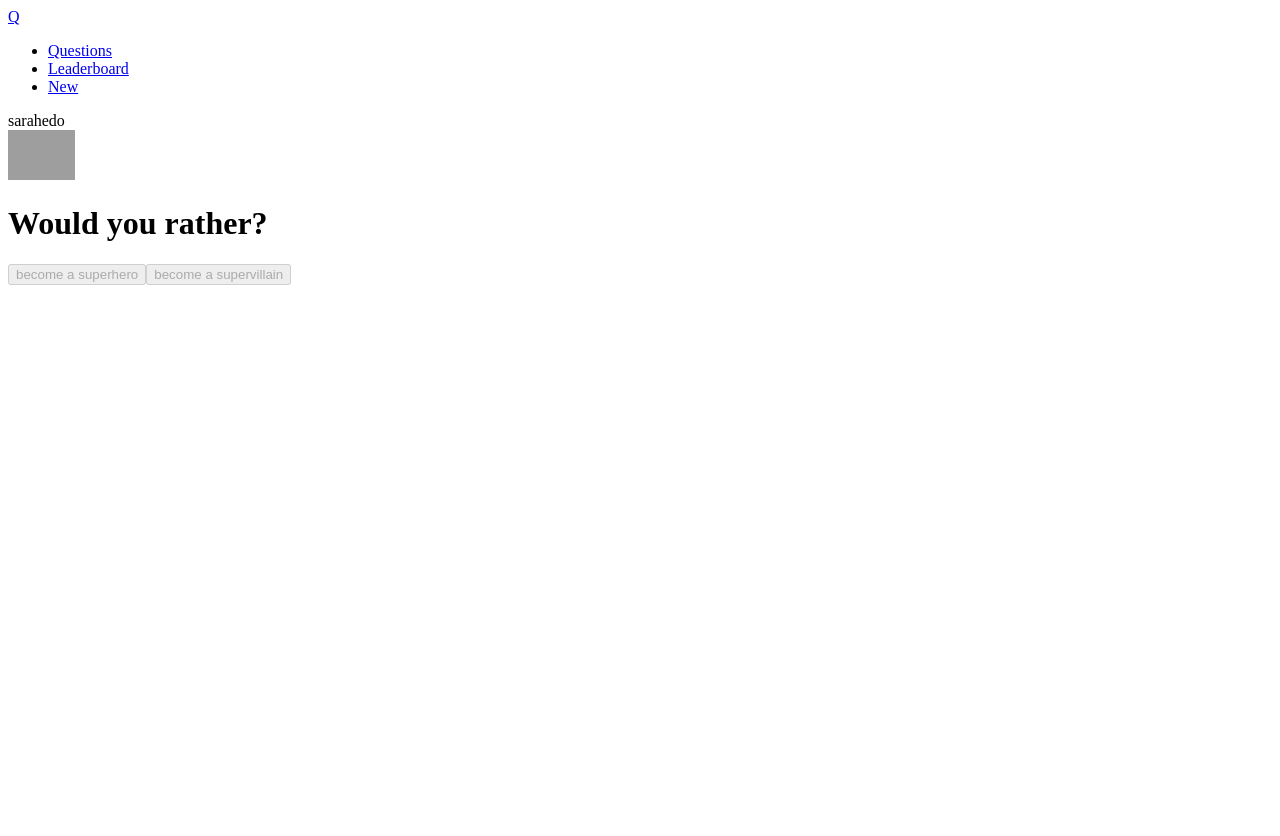
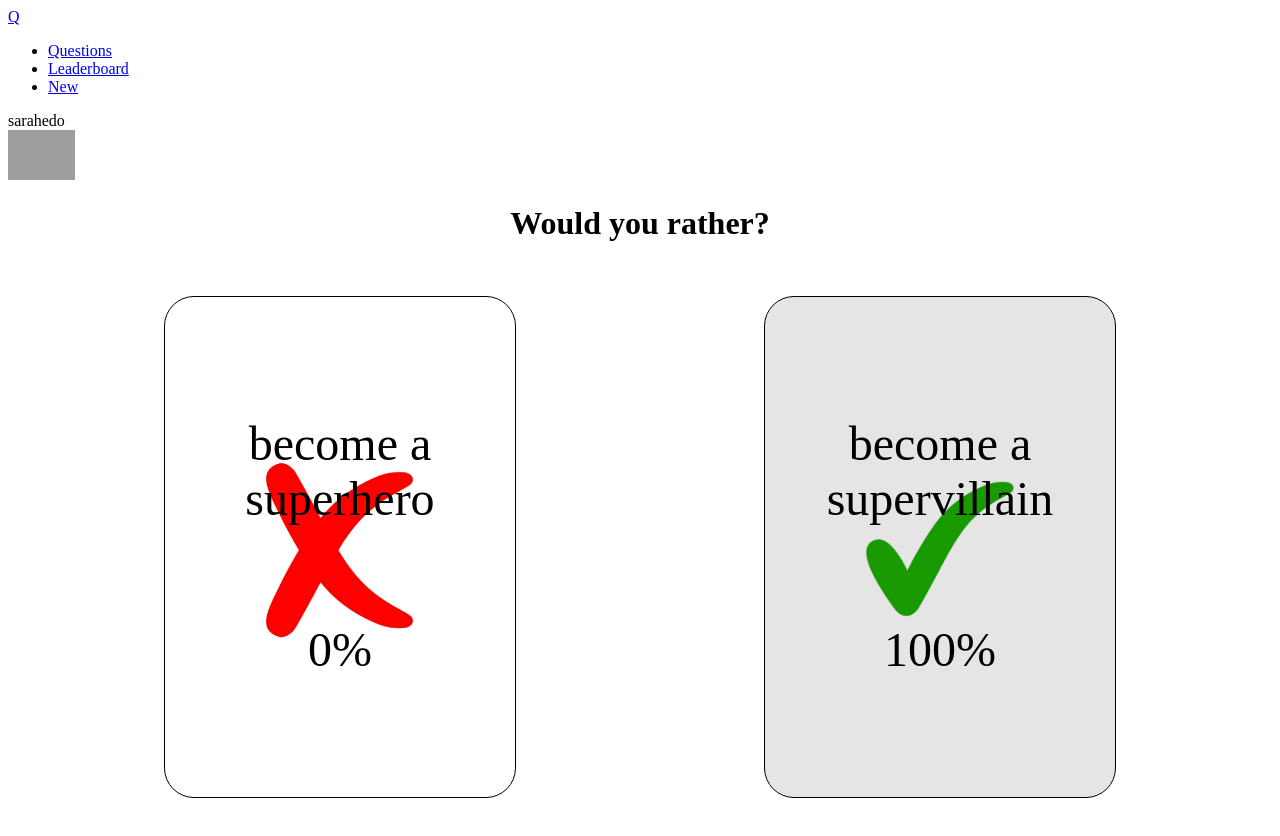
Before and after one commit to SirMatters/udacity_react_would_you_rather, a React (Create React App) app in the folder would_you_rather/: page /questions/6ni6ok3ym7mf1p33lnez in a window 1280 px wide. Before the commit the page ends 800 px from the top, so only its background shows below. Built offline with nearby package versions, Linux system fonts and the light colour scheme; grey boxes are pictures that could not be loaded; the HTML template or start-up script is replaced by a standard one.

Commit message:
refine Question logics for managing answer state and hover. add styling

```diff
--- a/would_you_rather/src/components/Question.js
+++ b/would_you_rather/src/components/Question.js
@@ -4,65 +4,119 @@ import { handleAnswerQuestion } from '../actions/shared';
 
 class Question extends React.Component {
   state = {
-    answer: '',
+    // style class for options
+    optionOne: ['question-option'],
+    optionTwo: ['question-option'],
   };
 
   componentDidMount() {
     const { authedUser } = this.props;
     const { optionOne, optionTwo } = this.props.question;
-    if (optionOne.votes.includes(authedUser)) {
-      this.setState({ answer: 'optionOne' });
-    }
-    if (optionTwo.votes.includes(authedUser)) {
-      this.setState({ answer: 'optionTwo' });
+    if ([...optionOne.votes, ...optionTwo.votes].includes(authedUser)) {
+      const [chosenOption, dismissedOption] = optionOne.votes.includes(
+        authedUser
+      )
+        ? ['optionOne', 'optionTwo']
+        : ['optionTwo', 'optionOne'];
+      this.setState((prevState) => ({
+        ...prevState,
+        [chosenOption]: [...prevState[chosenOption], 'chosen'],
+        [dismissedOption]: [...prevState[dismissedOption], 'dismissed'],
+      }));
     }
   }
 
-  onClick = (e, qid) => {
-    e.preventDefault();
-    const { dispatch, authedUser } = this.props;
+  handleMouseEnter = (hoveredOption) => {
+    // run only if not voted yet
+    if (!this.props.isAnswered) {
+      const nonHoveredOption =
+        hoveredOption === 'optionOne' ? 'optionTwo' : 'optionOne';
+      this.setState((prevState) => ({
+        [nonHoveredOption]: [...prevState[nonHoveredOption], 'no-hover'],
+        [hoveredOption]: [...prevState[hoveredOption], 'hover'],
+      }));
+    }
+  };
+
+  handleMouseLeave = () => {
+    const { optionOne, optionTwo } = this.state;
+    // clear hover and no-hover class on both options when leave
+    this.setState({
+      optionOne: [...optionOne].filter(
+        (c) => !['hover', 'no-hover'].includes(c)
+      ),
+      optionTwo: [...optionTwo].filter(
+        (c) => !['hover', 'no-hover'].includes(c)
+      ),
+    });
+  };
+
+  onClick = (chosenOption, qid) => {
+    const { dispatch, authedUser, isAnswered } = this.props;
     //TODO: ask mentor if it is a good practice or should be done as conditional dispatch? If voting is possible not from one component, it could be bad?
-    dispatch(handleAnswerQuestion(authedUser, qid, e.target.id));
-    this.setState({ answer: e.target.id });
+    if (!isAnswered) {
+      dispatch(handleAnswerQuestion(authedUser, qid, chosenOption));
+      const dismissedOption =
+        chosenOption === 'optionOne' ? 'optionTwo' : 'optionOne';
+
+      this.setState((prevState) => ({
+        [chosenOption]: [...prevState[chosenOption], 'chosen'],
+        [dismissedOption]: [...prevState[dismissedOption], 'dismissed'],
+      }));
+    }
   };
+
   render() {
-    const { question, qid } = this.props;
+    const { question, qid, isAnswered } = this.props;
+
+    function roundNumber(rnum, rlength) {
+      var newnumber =
+        Math.round(rnum * Math.pow(10, rlength)) / Math.pow(10, rlength);
+      return newnumber;
+    }
+
     const totalAnswers = [
       ...question.optionOne.votes,
       ...question.optionTwo.votes,
     ].length;
+    const optionOneAnswers = roundNumber(
+      (question.optionOne.votes.length / totalAnswers) * 100,
+      1
+    );
+
+    const optionTwoAnswers = roundNumber(
+      (question.optionTwo.votes.length / totalAnswers) * 100,
+      1
+    );
+
     // TODO: ask mentor is it a good approach to define classes of chosen answer this way?
-
-    let optionOneClass = 'question-option';
-    let optionTwoClass = 'question-option';
-    if (this.state.answer === 'optionOne') {
-      optionOneClass += ' chosen';
-      optionTwoClass += ' dismissed';
-    } else if (this.state.answer === 'optionTwo') {
-      optionTwoClass += ' chosen';
-      optionOneClass += ' dismissed';
-    }
 
     return (
       <div className='question-display '>
         <h1>Would you rather?</h1>
         <div className='option-container'>
-          <button
-            id='optionOne'
-            className={optionOneClass}
-            onClick={(e) => this.onClick(e, qid)}
-            disabled={this.state.answer ? true : false}
+          <div
+            className={this.state.optionOne.join(' ')}
+            onClick={() => this.onClick('optionOne', qid)}
+            onMouseEnter={() => this.handleMouseEnter('optionOne')}
+            onMouseLeave={this.handleMouseLeave}
           >
-            {question.optionOne.text}
-          </button>
-          <button
-            id='optionTwo'
-            className={optionTwoClass}
-            onClick={(e) => this.onClick(e, qid)}
-            disabled={this.state.answer ? true : false}
+            <p>{question.optionOne.text}</p>
+            {isAnswered ? (
+              <p className='vote-info'>{optionOneAnswers}%</p>
+            ) : null}
+          </div>
+          <div
+            className={this.state.optionTwo.join(' ')}
+            onClick={() => this.onClick('optionTwo', qid)}
+            onMouseEnter={() => this.handleMouseEnter('optionTwo')}
+            onMouseLeave={this.handleMouseLeave}
           >
-            {question.optionTwo.text}
-          </button>
+            <p>{question.optionTwo.text}</p>
+            {isAnswered ? (
+              <p className='vote-info'>{optionTwoAnswers}%</p>
+            ) : null}
+          </div>
         </div>
       </div>
     );
@@ -72,7 +126,13 @@ class Question extends React.Component {
 const mapStateToProps = ({ questions, authedUser }, props) => {
   const { qid } = props.match.params;
   const question = questions[qid];
-  return { question, authedUser, qid };
+  // TODO: ask mentor is it a good approach for oftenly used values - its alike creating container component
+  const isAnswered = [
+    ...question.optionOne.votes,
+    ...question.optionTwo.votes,
+  ].includes(authedUser);
+
+  return { question, authedUser, qid, isAnswered };
 };
 
 export default connect(mapStateToProps)(Question);
--- a/would_you_rather/src/components/QuestionItem.js
+++ b/would_you_rather/src/components/QuestionItem.js
@@ -15,7 +15,7 @@ class QuestionItem extends React.Component {
           {question.optionOne.text} or {question.optionTwo.text}
         </span>
         <div className='ml-auto'>
-          <span className='user-info'>{question.author}</span>
+          <span className='user-info'>{author.name}</span>
           <img className='user-image' src={author.avatarURL} />
         </div>
       </Link>
--- a/would_you_rather/src/index.css
+++ b/would_you_rather/src/index.css
@@ -1,3 +1,72 @@
+:root {
+  --option-background-size: 150px;
+}
+
 .user-image {
   max-height: 50px;
 }
+
+.question-display h1 {
+  text-align: center;
+}
+
+.option-container {
+  display: flex;
+  align-items: center;
+  justify-content: space-around;
+  padding: 2rem;
+}
+
+.question-option {
+  border: 1px solid black;
+  border-radius: 30px;
+  background: none;
+  width: 350px;
+  height: 500px;
+
+  text-align: center;
+
+  display: flex;
+
+  align-items: center;
+  justify-content: center;
+  flex-direction: column;
+  font-size: 3rem;
+}
+
+.question-option.hover {
+  background-image: url('./images/yes.png');
+  background-repeat: no-repeat;
+  background-position-x: center;
+  background-position-y: center;
+  background-size: var(--option-background-size);
+  background-color: rgba(0, 0, 0, 0.1);
+  transition: background-color 0.15s;
+}
+.question-option.no-hover {
+  background-image: url('./images/no.png');
+  background-repeat: no-repeat;
+  background-position-x: center;
+  background-position-y: center;
+  background-size: var(--option-background-size);
+  transition: background-color 0.3s;
+}
+
+.question-option.chosen {
+  background-image: url('./images/yes.png');
+  background-repeat: no-repeat;
+  background-position-x: center;
+  background-position-y: center;
+  background-size: var(--option-background-size);
+  background-color: rgba(0, 0, 0, 0.1);
+  transition: background-color 0.15s;
+}
+
+.question-option.dismissed {
+  background-image: url('./images/no.png');
+  background-repeat: no-repeat;
+  background-position-x: center;
+  background-position-y: center;
+  background-size: var(--option-background-size);
+  transition: background-color 0.3s;
+}
```
Also changed, not shown: would_you_rather/src/images/no.png (added), would_you_rather/src/images/yes.png (added).
